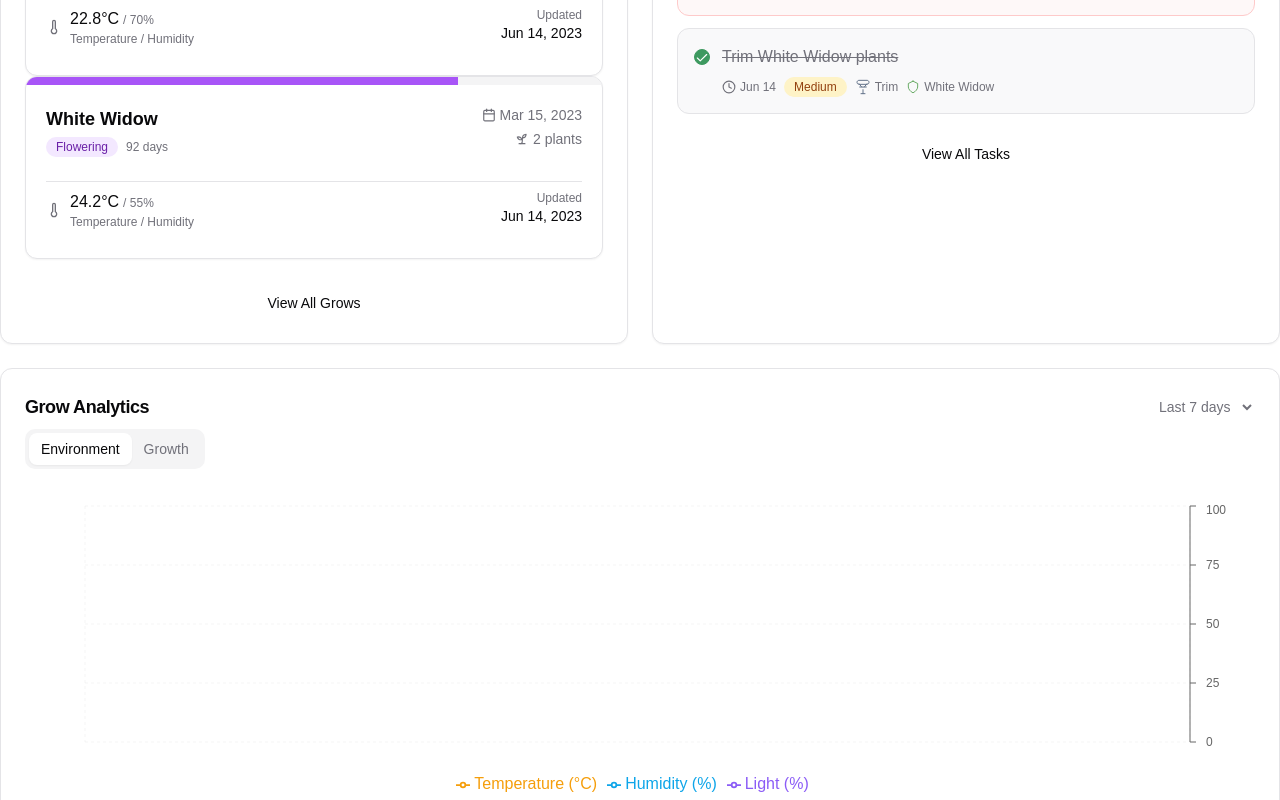
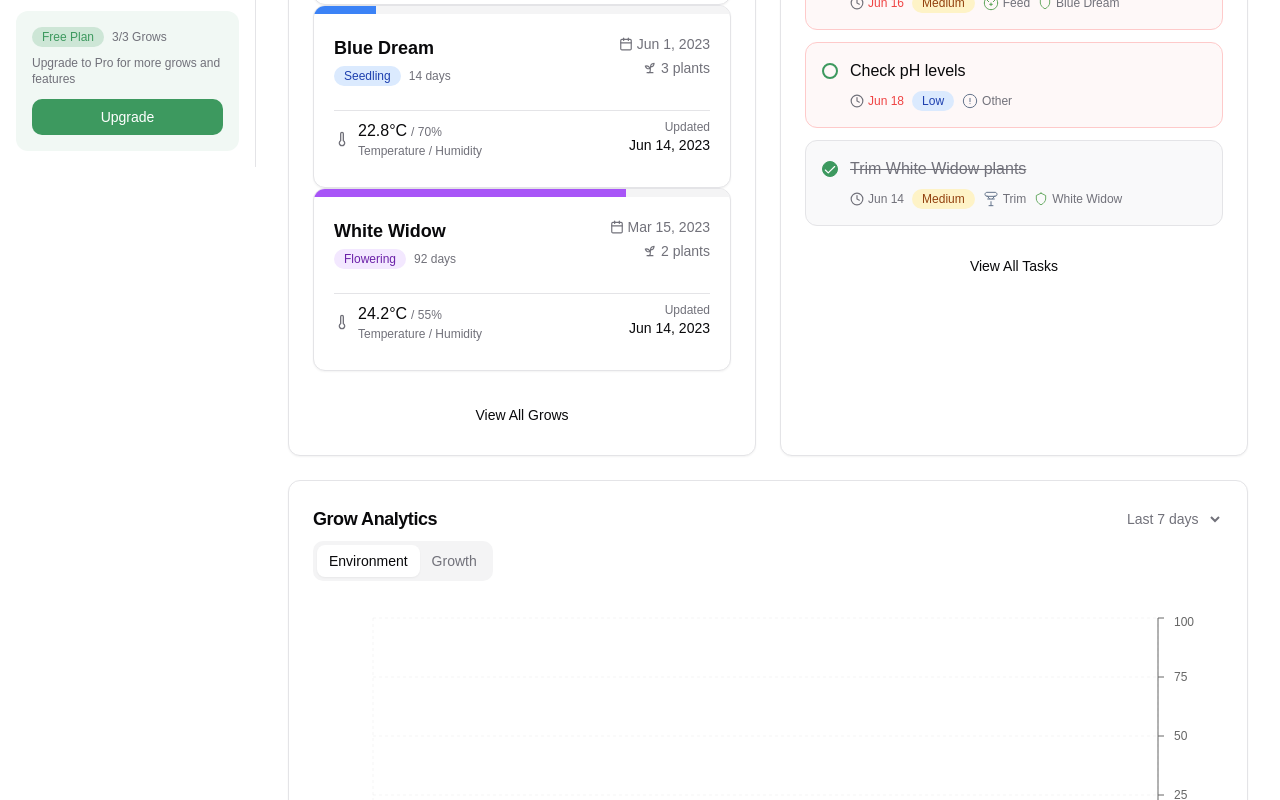
Before and after one commit to 229timmy/growly-tasks-garden, a React (Vite) app: page /dashboard in a window 1280 px wide. Shown: the part 633-1433 px from the top of the page. Built offline with nearby package versions, Linux system fonts and the light colour scheme; a web font is replaced by a local one.

Commit message:
Implement side navigation and theme
Adds side navigation bar and dark theme toggle.

```diff
--- a/src/App.tsx
+++ b/src/App.tsx
@@ -4,6 +4,8 @@ import { Toaster as Sonner } from "@/components/ui/sonner";
 import { TooltipProvider } from "@/components/ui/tooltip";
 import { QueryClient, QueryClientProvider } from "@tanstack/react-query";
 import { BrowserRouter, Routes, Route } from "react-router-dom";
+import { ThemeProvider } from "@/hooks/use-theme";
+import Layout from "@/components/layout/Layout";
 import Index from "./pages/Index";
 import NotFound from "./pages/NotFound";
 import Dashboard from "./pages/Dashboard";
@@ -13,19 +15,24 @@ const queryClient = new QueryClient();
 
 const App = () => (
   <QueryClientProvider client={queryClient}>
+    <ThemeProvider>
       <TooltipProvider>
         <Toaster />
         <Sonner />
         <BrowserRouter>
           <Routes>
             <Route path="/" element={<Index />} />
+            <Route element={<Layout />}>
               <Route path="/dashboard" element={<Dashboard />} />
               <Route path="/grows" element={<Grows />} />
+              {/* ADD ALL LAYOUT ROUTES HERE */}
+            </Route>
             {/* ADD ALL CUSTOM ROUTES ABOVE THE CATCH-ALL "*" ROUTE */}
             <Route path="*" element={<NotFound />} />
           </Routes>
         </BrowserRouter>
       </TooltipProvider>
+    </ThemeProvider>
   </QueryClientProvider>
 );
 
--- /dev/null
+++ b/src/components/ThemeToggle.tsx
@@ -0,0 +1,26 @@
+
+import React from "react";
+import { Moon, Sun } from "lucide-react";
+import { Button } from "@/components/ui/button";
+import { useTheme } from "@/hooks/use-theme";
+
+export function ThemeToggle() {
+  const { theme, toggleTheme } = useTheme();
+
+  return (
+    <Button
+      variant="ghost"
+      size="icon"
+      onClick={toggleTheme}
+      aria-label="Toggle theme"
+    >
+      {theme === "light" ? (
+        <Moon className="h-5 w-5" />
+      ) : (
+        <Sun className="h-5 w-5" />
+      )}
+    </Button>
+  );
+}
+
+export default ThemeToggle;
--- a/src/components/layout/Header.tsx
+++ b/src/components/layout/Header.tsx
@@ -7,6 +7,7 @@ import { Avatar, AvatarFallback } from "@/components/ui/avatar";
 import { DropdownMenu, DropdownMenuContent, DropdownMenuItem, DropdownMenuTrigger } from "@/components/ui/dropdown-menu";
 import { Link } from "react-router-dom";
 import { cn } from "@/lib/utils";
+import ThemeToggle from "../ThemeToggle";
 
 interface HeaderProps {
   isSidebarOpen: boolean;
@@ -62,6 +63,8 @@ export function Header({ isSidebarOpen, toggleSidebar }: HeaderProps) {
         </div>
 
         <div className="flex items-center gap-2">
+          <ThemeToggle />
+
           <Button variant="ghost" size="icon" className="relative">
             <Bell className="h-5 w-5" />
             <span className="absolute top-1 right-1 w-2 h-2 bg-primary rounded-full" />
--- /dev/null
+++ b/src/components/layout/Layout.tsx
@@ -0,0 +1,35 @@
+
+import React, { useState } from "react";
+import { Outlet } from "react-router-dom";
+import Header from "./Header";
+import Sidebar from "./Sidebar";
+import { useTheme } from "@/hooks/use-theme";
+
+const Layout = ({ children }: { children?: React.ReactNode }) => {
+  const [isSidebarOpen, setIsSidebarOpen] = useState(true);
+  const { theme } = useTheme();
+
+  const toggleSidebar = () => {
+    setIsSidebarOpen(!isSidebarOpen);
+  };
+
+  return (
+    <div className={theme}>
+      <div className="min-h-screen bg-background">
+        <Sidebar isOpen={isSidebarOpen} />
+        <div
+          className={`transition-all duration-300 ease-in-out ${
+            isSidebarOpen ? "lg:ml-64" : "lg:ml-20"
+          }`}
+        >
+          <Header isSidebarOpen={isSidebarOpen} toggleSidebar={toggleSidebar} />
+          <main className="px-4 sm:px-6 lg:px-8 pt-24 pb-8 min-h-screen">
+            {children || <Outlet />}
+          </main>
+        </div>
+      </div>
+    </div>
+  );
+};
+
+export default Layout;
--- /dev/null
+++ b/src/hooks/use-theme.tsx
@@ -0,0 +1,40 @@
+
+import React, { createContext, useContext, useEffect, useState } from "react";
+
+type Theme = "light" | "dark";
+
+interface ThemeContextType {
+  theme: Theme;
+  setTheme: (theme: Theme) => void;
+  toggleTheme: () => void;
+}
+
+const ThemeContext = createContext<ThemeContextType | undefined>(undefined);
+
+export function ThemeProvider({ children }: { children: React.ReactNode }) {
+  const [theme, setTheme] = useState<Theme>(
+    () => (localStorage.getItem("theme") as Theme) || "light"
+  );
+
+  useEffect(() => {
+    localStorage.setItem("theme", theme);
+  }, [theme]);
+
+  const toggleTheme = () => {
+    setTheme(theme === "light" ? "dark" : "light");
+  };
+
+  return (
+    <ThemeContext.Provider value={{ theme, setTheme, toggleTheme }}>
+      {children}
+    </ThemeContext.Provider>
+  );
+}
+
+export function useTheme() {
+  const context = useContext(ThemeContext);
+  if (context === undefined) {
+    throw new Error("useTheme must be used within a ThemeProvider");
+  }
+  return context;
+}
```
Lines whose indentation alone changed are shown as unchanged.
